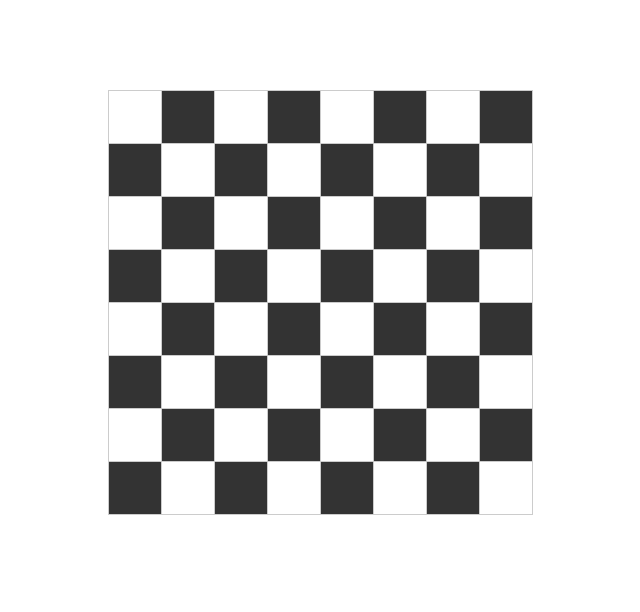
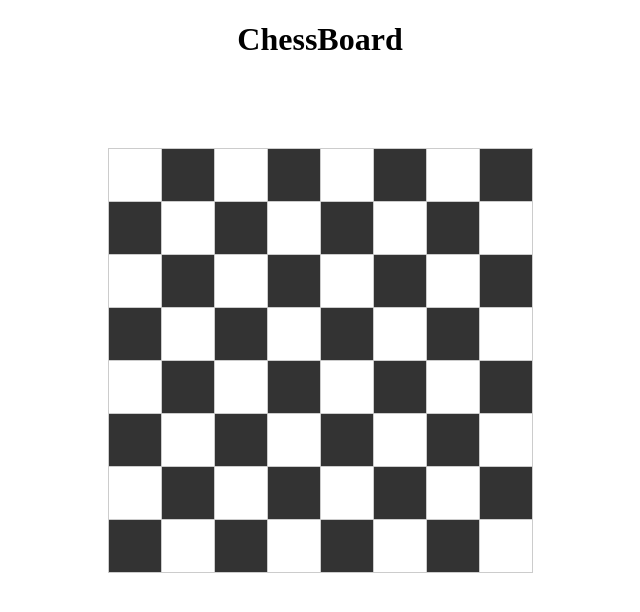
Before and after one commit to ADISH-18/sample_website, a plain HTML site: page chessboard/index.html in a window 1280 px wide. Shown: the whole page, without its empty margins (320-960 px from the left). Drawn offline with Linux system fonts and the light colour scheme.

Commit message:
feat: up

```diff
--- a/chessboard/index.html
+++ b/chessboard/index.html
@@ -7,6 +7,7 @@
 </head>
 
 <body>
+    <h1 style="text-align: center;">ChessBoard</h1>
     <table class="chessboard">
         <tr>
             <td class="square white"></td>
```
Also changed, not shown: output/Screenshot 2024-07-05 174251.png (added), output/Screenshot 2024-07-05 174301.png (added), output/Screenshot 2024-07-05 174310.png (added).
